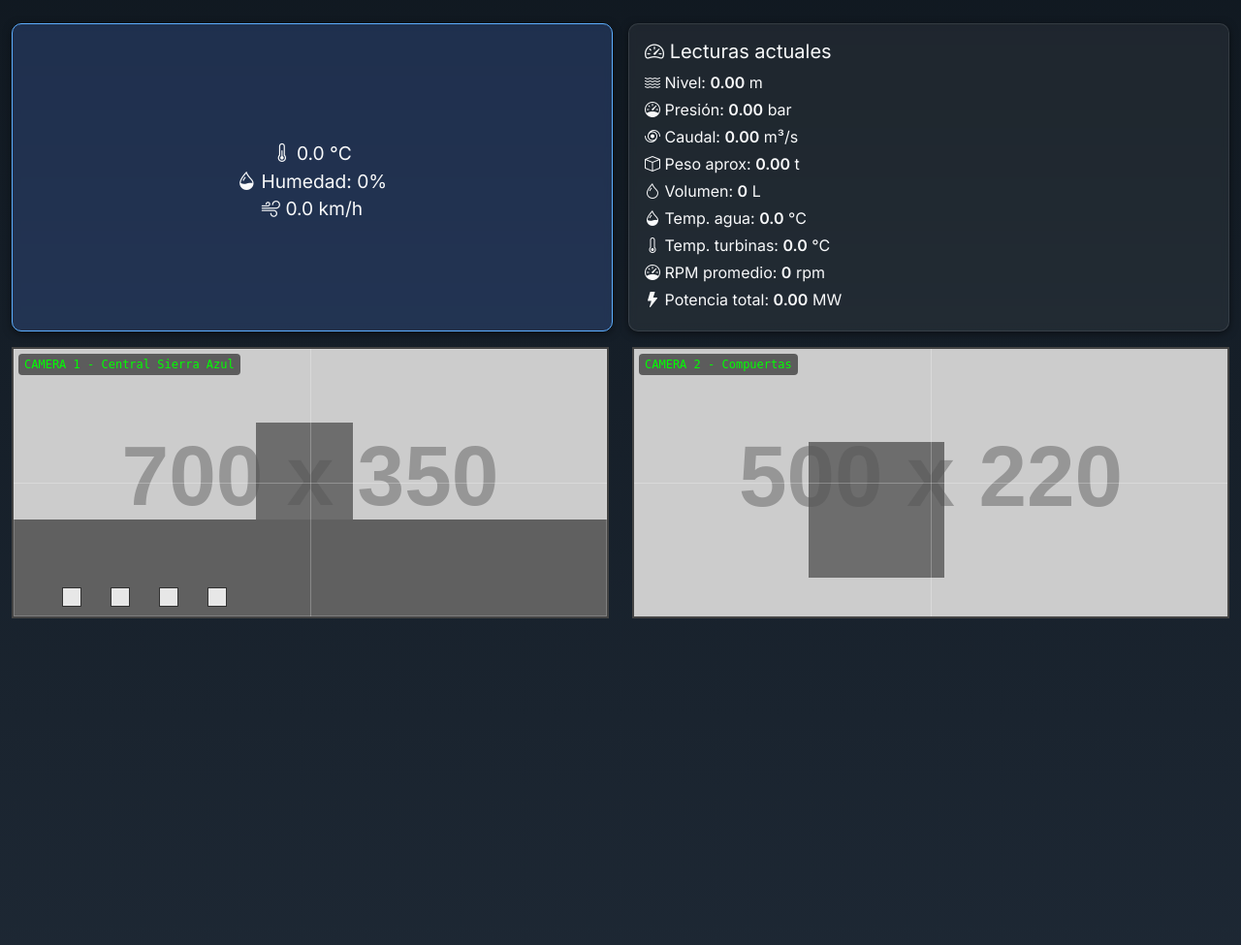
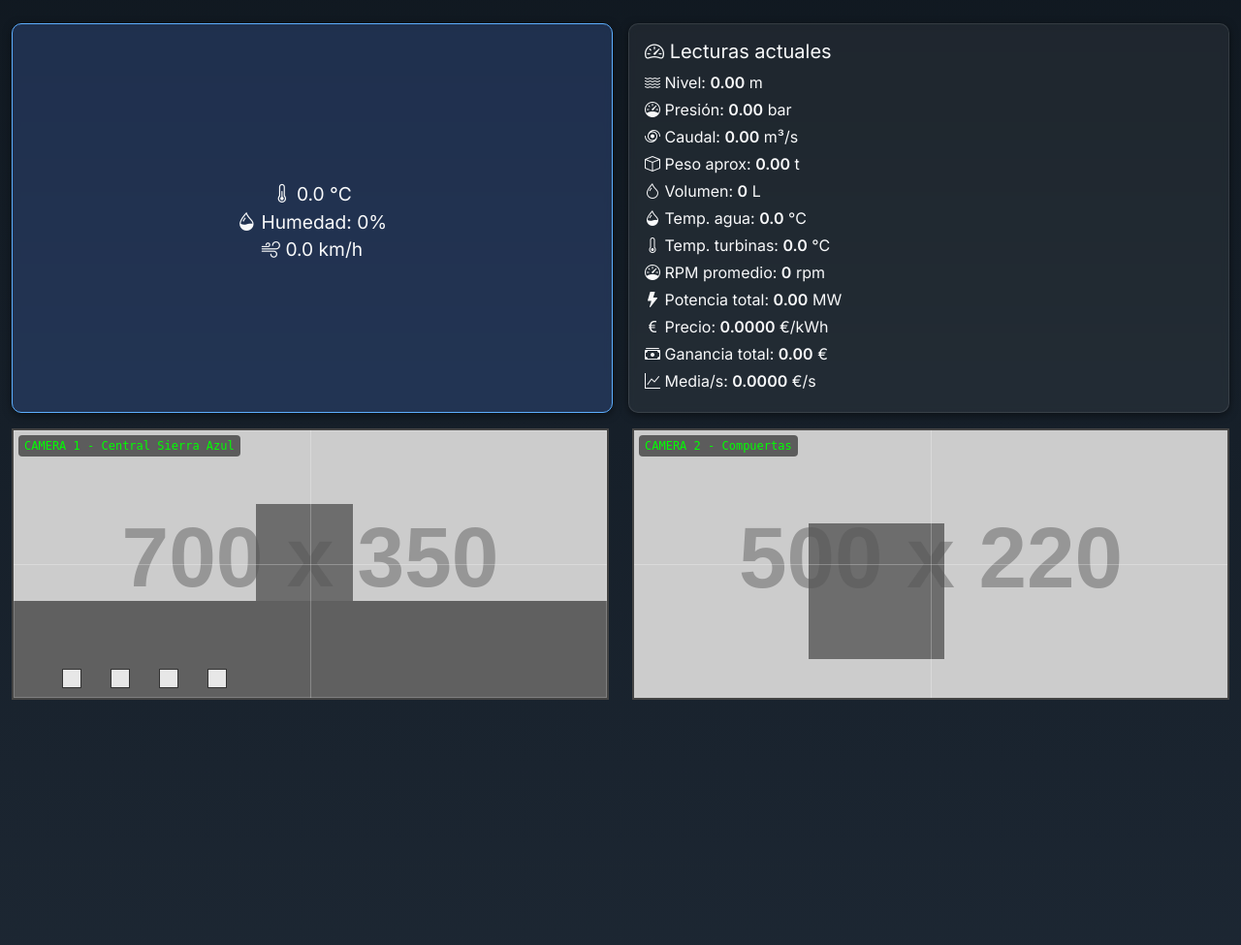
Before and after one commit to j0rd1s3rr4n0/HydroFlowConsole, a Flask app: template templates/dashboard.html in a window 1280 px wide. Shown: the part 66-1041 px from the top of the page at 97% size. Before the commit the page ends 704 px from the top, so only its background shows below. Run offline with Flask 3, Linux system fonts and the light colour scheme; the template is opened without the code that fills it, so the values that code supplies are empty; grey boxes labelled with a size stand in for pictures from a placeholder-image service; some libraries are stand-ins or nearby versions.

Commit message:
Add revenue tracking and pricing

```diff
--- a/app.py
+++ b/app.py
@@ -28,6 +28,14 @@ POWER_MAX = 200.0
 SYSTEM_FAILED = False
 autopilot_enabled = True
 warnings_enabled = True
+
+# precio por kWh segun la hora original, adaptado a 60 segundos
+PRICE_TABLE = [
+    0.1481, 0.1396, 0.1364, 0.1330, 0.1326, 0.1334,
+    0.1407, 0.1469, 0.1553, 0.1545, 0.2173, 0.2223,
+    0.1869, 0.1833, 0.1191, 0.1193, 0.1188, 0.1205,
+    0.1990, 0.2179, 0.2329, 0.2729, 0.2277, 0.1819
+]
 state = {
     'gates': [False] * NUM_GATES,  # False = cerrada
     'water_level': 50.0,           # metros
@@ -45,6 +53,9 @@ state = {
     'water_weight': 0.0,      # peso total del agua en toneladas
     'water_volume': 0.0,      # volumen en m^3
     'water_liters': 0.0,      # volumen en litros
+    'price_eur': 0.0,         # €/kWh actual
+    'revenue_total': 0.0,     # ganancias acumuladas en €
+    'revenue_avg': 0.0,
     'rain_timer': 0,
     'dam_broken': False,
     'overflow_start': None,
@@ -62,13 +73,21 @@ state = {
         'rpm': [],
         'water_weight': [],
         'water_volume': [],
-        'water_liters': []
+        'water_liters': [],
+        'price_eur': [],
+        'revenue': []
     }
 }
 
 # --- funciones auxiliares ---
 
 UPDATE_INTERVAL = 3  # segundos
+
+def current_price():
+    """Devuelve el precio del kWh según el segundo actual (ciclo de 60s)."""
+    sec = int(time.time()) % 60
+    idx = int(sec * 24 / 60)
+    return PRICE_TABLE[idx]
 
 def _recalc_flow_power():
     """Recalculate flow and power based on open gates immediately."""
@@ -246,6 +265,9 @@ def update_state():
             state['water_volume'] = volume
             state['water_liters'] = volume * 1000
             state['power'] = 0.0
+            state['price_eur'] = current_price()
+            state['history']['price_eur'].append(state['price_eur'])
+            state['history']['revenue'].append(0.0)
         else:
             base_inflow = 0.2
             if state['weather'] == 'lluvia':
@@ -269,6 +291,13 @@ def update_state():
             state['water_liters'] = volume * 1000
             # potencia total segun formula P = rho*g*Q*H (en MW)
             state['power'] = WATER_DENSITY * GRAVITY * state['flow'] * state['water_level'] / 1_000_000
+            state['price_eur'] = current_price()
+            energy_kwh = state['power'] / 3.6
+            revenue = energy_kwh * state['price_eur']
+            state['revenue_total'] += revenue
+            state['revenue_avg'] = state['revenue_total'] / (len(state['history']['time']) + 1)
+            state['history']['price_eur'].append(state['price_eur'])
+            state['history']['revenue'].append(revenue)
             if state['pressure'] >= 100:
                 state['dam_broken'] = True
 
@@ -384,7 +413,10 @@ def dashboard():
         'turbine_rpm': [max(0.0, (r + random.uniform(-5, 5)) if r > 0 else 0.0) for r in state['turbine_rpm']],
         'turbine_broken': list(state['turbine_broken']),
         'rpm_avg': max(0.0, sum(state['turbine_rpm']) / NUM_GATES + (random.uniform(-5, 5) if any(state['turbine_rpm']) else 0)),
-        'power': state['power'] + (random.uniform(-0.2, 0.2) if state['power'] > 0 else 0.0)
+        'power': state['power'] + (random.uniform(-0.2, 0.2) if state['power'] > 0 else 0.0),
+        'price_eur': state['price_eur'],
+        'revenue_total': state['revenue_total'],
+        'revenue_avg': state['revenue_avg']
     }
 
     hist_copy = {
@@ -401,7 +433,9 @@ def dashboard():
         'water_liters': [v + random.uniform(-50000,50000) for v in state['history']['water_liters']],
         'turbine_temp': [v + random.uniform(-0.5,0.5) for v in state['history']['turbine_temp']],
         'power': [v + (random.uniform(-0.2,0.2) if v > 0 else 0.0) for v in state['history']['power']],
-        'rpm': [max(0.0, v + (random.uniform(-5,5) if v > 0 else 0.0)) for v in state['history']['rpm']]
+        'rpm': [max(0.0, v + (random.uniform(-5,5) if v > 0 else 0.0)) for v in state['history']['rpm']],
+        'price_eur': list(state['history']['price_eur']),
+        'revenue': list(state['history']['revenue'])
     }
 
     hist_json = json.dumps(hist_copy)
@@ -499,7 +533,9 @@ def api_state():
         'water_liters': [v + random.uniform(-50000, 50000) for v in state['history']['water_liters']],
         'turbine_temp': [v + random.uniform(-0.5, 0.5) for v in state['history']['turbine_temp']],
         'power': [v + (random.uniform(-0.2, 0.2) if v > 0 else 0.0) for v in state['history']['power']],
-        'rpm': [max(0.0, v + (random.uniform(-5, 5) if v > 0 else 0.0)) for v in state['history']['rpm']]
+        'rpm': [max(0.0, v + (random.uniform(-5, 5) if v > 0 else 0.0)) for v in state['history']['rpm']],
+        'price_eur': [v for v in state['history']['price_eur']],
+        'revenue': [v for v in state['history']['revenue']]
     }
     level, params = calc_alert()
     return {
@@ -514,6 +550,9 @@ def api_state():
         'water_weight': session_state['water_weight'],
         'water_volume': session_state['water_volume'],
         'water_liters': session_state['water_liters'],
+        'price_eur': state['price_eur'],
+        'revenue_total': state['revenue_total'],
+        'revenue_avg': state['revenue_avg'],
         'alert_level': level,
         'alert_params': params
     }
--- a/templates/dashboard.html
+++ b/templates/dashboard.html
@@ -166,6 +166,9 @@
           <p class="mb-1"><i class="bi bi-thermometer"></i> Temp. turbinas: <strong id="ttemp">{{ "%.1f"|format(state['turbine_temps'][0]) }}</strong> °C</p>
           <p class="mb-1"><i class="bi bi-speedometer"></i> RPM promedio: <strong id="rpm">{{ "%.0f"|format(state['rpm_avg']) }}</strong> rpm</p>
           <p class="mb-1"><i class="bi bi-lightning-fill"></i> Potencia total: <strong id="power">{{ "%.2f"|format(state['power']) }}</strong> MW</p>
+          <p class="mb-1"><i class="bi bi-currency-euro"></i> Precio: <strong id="price">{{ "%.4f"|format(state['price_eur']) }}</strong> €/kWh</p>
+          <p class="mb-1"><i class="bi bi-cash-stack"></i> Ganancia total: <strong id="revenue">{{ "%.2f"|format(state['revenue_total']) }}</strong> €</p>
+          <p class="mb-1"><i class="bi bi-graph-up"></i> Media/s: <strong id="revenue_avg">{{ "%.4f"|format(state['revenue_avg']) }}</strong> €/s</p>
           <div id="alert-area">
           {% if alert_level == 'critical' %}
             <div class="alert alert-danger mt-2">⚠️ Riesgo crítico de colapso: {{ alert_params|join(', ') }}</div>
@@ -290,6 +293,9 @@
     <div class="col-md-6">
       <canvas id="chartRPM" height="80"></canvas>
     </div>
+    <div class="col-md-6">
+      <canvas id="chartRevenue" height="80"></canvas>
+    </div>
   </div>
   <script>
     const initialState = {{ state|tojson }};
@@ -369,6 +375,11 @@
         data:{labels:labels,datasets:[{label:'RPM',data:hist.rpm,borderColor:'brown',backgroundColor:'rgba(165,42,42,0.1)',borderWidth:2,tension:0.3,fill:true}]},
         options:{responsive:true,plugins:{legend:{position:'bottom'}},scales:{y:{beginAtZero:true}}}
       });
+      charts.revenue = new Chart(document.getElementById('chartRevenue'),{
+        type:'line',
+        data:{labels:labels,datasets:[{label:'Ganancia €/s',data:hist.revenue,borderColor:'gold',backgroundColor:'rgba(255,215,0,0.1)',borderWidth:2,tension:0.3,fill:true}]},
+        options:{responsive:true,plugins:{legend:{position:'bottom'}},scales:{y:{beginAtZero:true}}}
+      });
     }
 
     function updateCharts(hist){
@@ -423,6 +434,9 @@
       charts.rpm.data.labels = labels;
       charts.rpm.data.datasets[0].data = hist.rpm;
       charts.rpm.update();
+      charts.revenue.data.labels = labels;
+      charts.revenue.data.datasets[0].data = hist.revenue;
+      charts.revenue.update();
     }
 
     function applyState(st){
@@ -443,6 +457,9 @@
       document.getElementById('ttemp').textContent = st.turbine_temps[0].toFixed(1);
       document.getElementById('rpm').textContent = st.rpm_avg.toFixed(0);
       document.getElementById('power').textContent = st.power.toFixed(2);
+      document.getElementById('price').textContent = st.price_eur.toFixed(4);
+      document.getElementById('revenue').textContent = st.revenue_total.toFixed(2);
+      document.getElementById('revenue_avg').textContent = st.revenue_avg.toFixed(4);
       const water = document.getElementById('water');
       const perc = Math.min(st.water_level / {{ MAX_LEVEL }} * 100,150);
       water.style.height = perc + '%';
```
